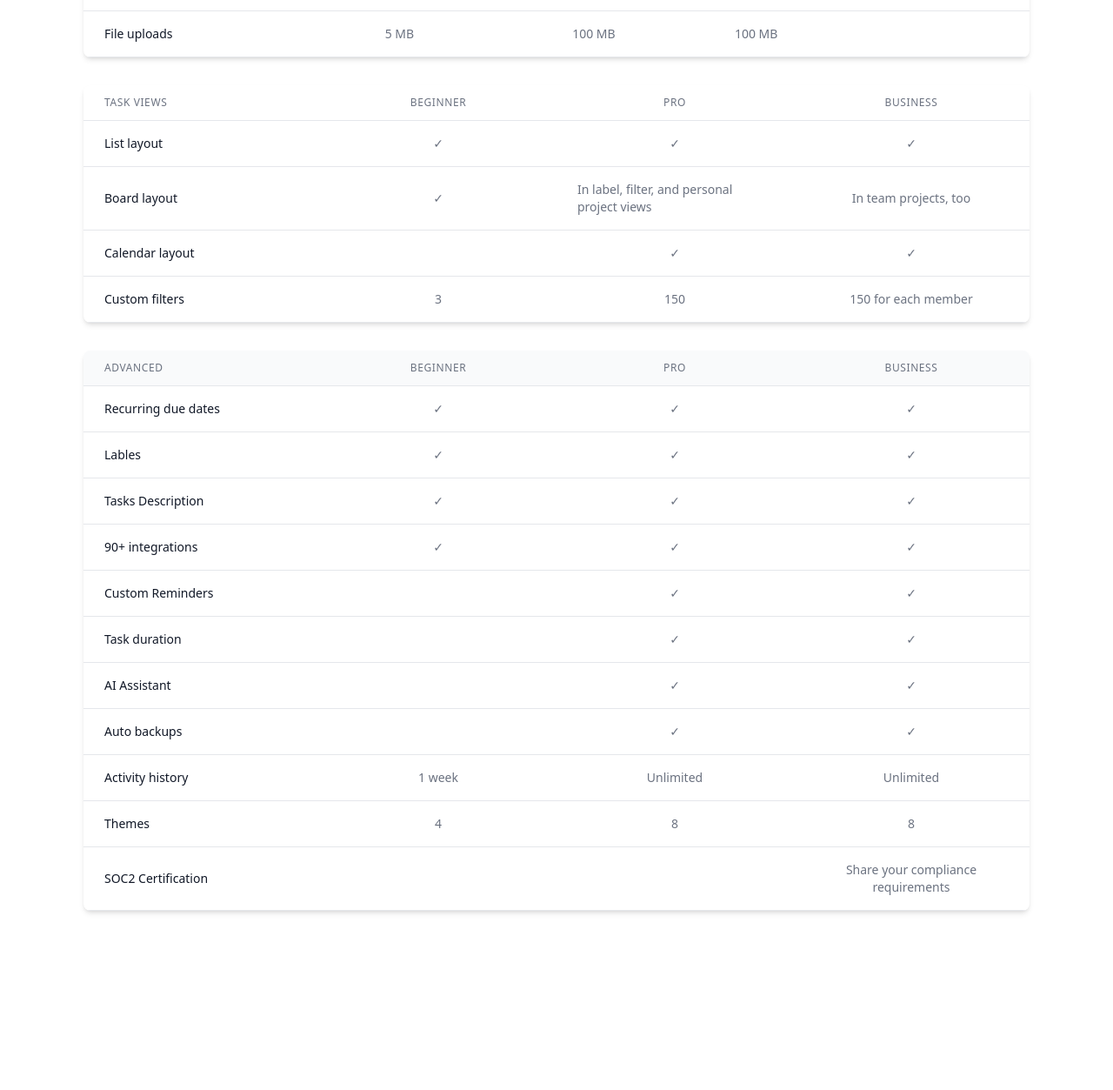
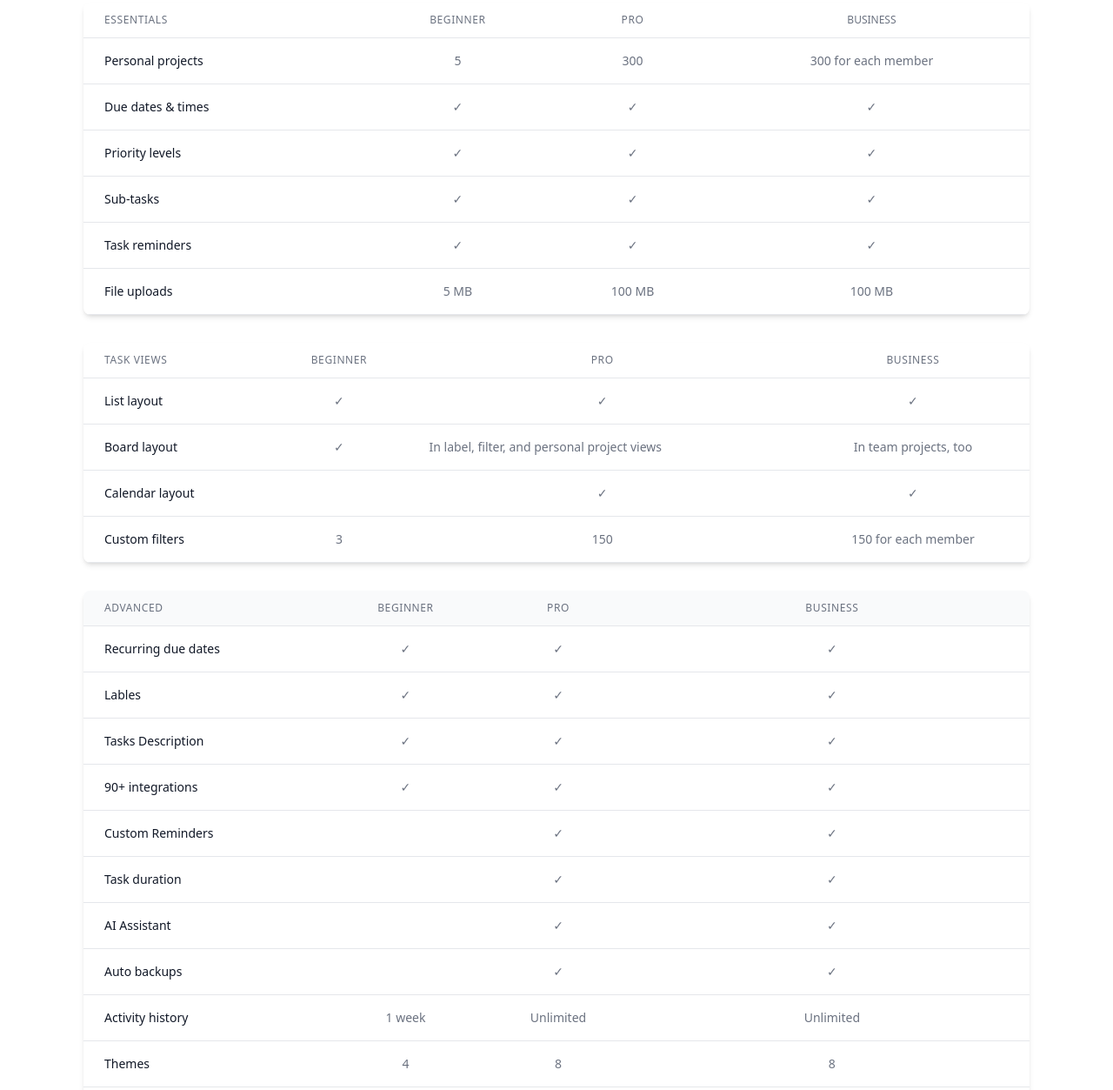
Before and after one commit to Ankit1141192/todoistConstructWeak, a plain HTML site: page pricing.html in a window 1280 px wide. Shown: the part 1218-2471 px from the top of the page at 87% size. Before the commit the page ends 2337 px from the top, so only its background shows below. Drawn offline with nearby package versions, Linux system fonts and the light colour scheme.

Commit message:
add responsiveness to the table in pricing.html

```diff
--- a/pricing.html
+++ b/pricing.html
@@ -19,6 +19,21 @@
 <body class="bg-whit py-10">
   <!-- Pricing Section -->
   <section class="max-w-6xl mx-auto p-8 rounded-2xl" x-data="{ plan: 'yearly' }">
+    <div class="mt-8 bg-white rounded-lg  overflow-x-auto ">
+
+      <div class="mb-9 text-center px-4 md:px-0">
+        <h1 class="text-4xl md:text-5xl font-bold mb-4 leading-tight">Choose your path<br class="hidden md:block">to
+          productivity</h1>
+        <p class="text-base md:text-xl text-gray-700 mb-8 leading-relaxed">
+          Use Todoist for free forever or upgrade to unlock our most<br class="hidden md:block">
+          powerful features for work and collaboration.
+        </p>
+        <div class="mt-8">
+          <span class="text-sm text-gray-600 font-bold">374K+ ★★★★★ reviews</span>
+        </div>
+      </div>
+
+    </div>
     <!-- Save 20% Label -->
     <div class="text-sm text-gray-600 mb-4">
       <span class="font-semibold">Save 20%</span>
@@ -40,7 +55,6 @@
 
     <!-- Pricing Plans -->
     <div class="grid grid-cols-1 md:grid-cols-3 gap-6">
-      <!-- Beginner Plan -->
       <div class="border p-6 rounded-lg shadow-sm">
         <h2 class="text-xl font-bold mb-2">Beginner</h2>
         <p class="text-gray-600 mb-4">Start organizing your life for free</p>
@@ -56,13 +70,15 @@
         </ul>
       </div>
 
-      <!-- Pro Plan -->
       <div class="border p-6 rounded-lg shadow-sm">
         <h2 class="text-xl font-bold mb-2">Pro</h2>
         <p class="text-gray-600 mb-4">Organize your work and life</p>
-        <div class="text-3xl font-extrabold mb-4">
-          <span x-text="plan === 'monthly' ? '₹220' : '₹176'"></span>
-          <span class="text-sm text-gray-500">per user/month</span>
+        <div class="flex items-center mb-4">
+          <div class="text-3xl font-extrabold mr-2" x-text="plan === 'monthly' ? '₹220' : '₹176'"></div>
+          <div class="text-sm text-gray-500">
+            per user/month<br>
+            ₹2100 billed yearly
+          </div>
         </div>
         <ul class="text-gray-700 space-y-2">
           <li>✓ 300 personal projects</li>
@@ -76,17 +92,19 @@
         </ul>
       </div>
 
-      <!-- Business Plan -->
       <div class="border p-6 rounded-lg shadow-sm">
         <h2 class="text-xl font-bold mb-2">Business</h2>
         <p class="text-gray-600 mb-4">Manage your teamwork, too</p>
-        <div class="text-3xl font-extrabold mb-4">
-          <span x-text="plan === 'monthly' ? '₹692' : '₹554'"></span>
-          <span class="text-sm text-gray-500">per user/month</span>
+        <div class="flex items-center mb-4">
+          <div class="text-3xl font-extrabold mr-2" x-text="plan === 'monthly' ? '₹692' : '₹554'"></div>
+          <div class="text-sm text-gray-500">
+            per user/month<br>
+            ₹6234 billed yearly
+          </div>
         </div>
         <ul class="text-gray-700 space-y-2">
           <li>✓ A shared team workspace</li>
-          <li x-text="plan === 'monthly' ? '₹692' : '₹554'">✓ Up to 500 team projects</li>
+          <li>✓ Up to 500 team projects</li>
           <li>✓ Calendar layout for team projects</li>
           <li>✓ Granular team activity logs</li>
           <li>✓ Shared templates</li>
@@ -97,7 +115,6 @@
         </ul>
       </div>
     </div>
-
 
 
     <!-- Compare plans -->
@@ -139,204 +156,207 @@
 
     </div>
 
-    </div>
+    <!-- Essentials -->
     <div class="mt-8 bg-white rounded-lg shadow-md overflow-x-auto">
-      <table class="min-w-full divide-y divide-gray-200 table-auto">
+      <table class="min-w-full divide-y divide-gray-200 table-fixed md:table-auto">
         <thead class="bg-white">
           <tr>
-            <th scope="col" class="px-6 py-3 text-left text-xs font-medium text-gray-500 uppercase tracking-wider">
+            <th scope="col"
+              class="px-6 py-3 text-left text-xs font-medium text-gray-500 uppercase tracking-wider w-1/4 md:w-auto">
               Essentials</th>
-            <th scope="col" class="px-6 py-3 text-left text-xs font-medium text-gray-500 uppercase tracking-wider">
+            <th scope="col"
+              class="px-6 py-3 text-left text-xs font-medium text-gray-500 uppercase tracking-wider w-1/4 md:w-auto text-center">
               Beginner</th>
-            <th scope="col" class="px-6 py-3 text-left text-xs font-medium text-gray-500 uppercase tracking-wider">Pro
+            <th scope="col"
+              class="px-6 py-3 text-left text-xs font-medium text-gray-500 uppercase tracking-wider w-1/4 md:w-auto text-center">
+              Pro
             </th>
-            <th scope="col" class="px-6 py-3 text-left text-xs font-medium text-gray-500 uppercase tracking">
+            <th scope="col"
+              class="px-6 py-3 text-left text-xs font-medium text-gray-500 uppercase tracking w-1/4 md:w-auto text-center">
               Business</th>
           </tr>
         </thead>
         <tbody>
           <tr class="divide-y divide-gray-200 border-b border-gray-200">
-            <td class="px-6 py-4 whitespace-nowrap text-sm font-medium text-gray-900">Personal projects</td>
-            <td class="px-6 py-4 whitespace-nowrap text-sm text-gray-500">5</td>
-            <td class="px-6 py-4 whitespace-nowrap text-sm text-gray-500">300</td>
-            <td class="px-6 py-4 whitespace-nowrap text-sm text-gray-500">300 for each member</td>
+            <td class="px-6 py-4 text-sm font-medium text-gray-900 break-words">Personal projects</td>
+            <td class="px-6 py-4 text-sm text-gray-500 text-center">5</td>
+            <td class="px-6 py-4 text-sm text-gray-500 text-center">300</td>
+            <td class="px-6 py-4 text-sm text-gray-500 text-center break-words">300 for each member</td>
           </tr>
           <tr class="divide-y divide-gray-200 border-b border-gray-200">
-            <td class="px-6 py-4 whitespace-nowrap text-sm font-medium text-gray-900">Due dates & times</td>
-            <td class="px-6 py-4 whitespace-nowrap text-sm text-gray-500">✓</td>
-            <td class="px-6 py-4 whitespace-nowrap text-sm text-gray-500">✓
+            <td class="px-6 py-4 text-sm font-medium text-gray-900">Due dates & times</td>
+            <td class="px-6 py-4 text-sm text-gray-500 text-center">✓</td>
+            <td class="px-6 py-4 text-sm text-gray-500 text-center">✓
             </td>
-            <td class="px-6 py-4 whitespace-nowrap text-sm text-gray-500">✓</td>
+            <td class="px-6 py-4 text-sm text-gray-500 text-center">✓</td>
           </tr>
           <tr class="divide-y divide-gray-200 border-b border-gray-200">
-            <td class="px-6 py-4 whitespace-nowrap text-sm font-medium text-gray-900">Priority levels</td>
-            <td class="px-6 py-4 whitespace-nowrap text-sm text-gray-500">✓</td>
-            <td class="px-6 py-4 whitespace-nowrap text-sm text-gray-500">✓
+            <td class="px-6 py-4 text-sm font-medium text-gray-900">Priority levels</td>
+            <td class="px-6 py-4 text-sm text-gray-500 text-center">✓</td>
+            <td class="px-6 py-4 text-sm text-gray-500 text-center">✓
             </td>
-            <td class="px-6 py-4 whitespace-nowrap text-sm text-gray-500">✓</td>
+            <td class="px-6 py-4 text-sm text-gray-500 text-center">✓</td>
           </tr>
           <tr class="divide-y divide-gray-200 border-b border-gray-200">
-            <td class="px-6 py-4 whitespace-nowrap text-sm font-medium text-gray-900">Sub-tasks</td>
-            <td class="px-6 py-4 whitespace-nowrap text-sm text-gray-500">✓</td>
-            <td class="px-6 py-4 whitespace-nowrap text-sm text-gray-500">✓
+            <td class="px-6 py-4 text-sm font-medium text-gray-900">Sub-tasks</td>
+            <td class="px-6 py-4 text-sm text-gray-500 text-center">✓</td>
+            <td class="px-6 py-4 text-sm text-gray-500 text-center">✓
             </td>
-            <td class="px-6 py-4 whitespace-nowrap text-sm text-gray-500">✓</td>
+            <td class="px-6 py-4 text-sm text-gray-500 text-center">✓</td>
           </tr>
           <tr class="divide-y divide-gray-200 border-b border-gray-200">
-            <td class="px-6 py-4 whitespace-nowrap text-sm font-medium text-gray-900">Task reminders</td>
-            <td class="px-6 py-4 whitespace-nowrap text-sm text-gray-500">✓</td>
-            <td class="px-6 py-4 whitespace-nowrap text-sm text-gray-500">✓
+            <td class="px-6 py-4 text-sm font-medium text-gray-900">Task reminders</td>
+            <td class="px-6 py-4 text-sm text-gray-500 text-center">✓</td>
+            <td class="px-6 py-4 text-sm text-gray-500 text-center">✓
             </td>
-            <td class="px-6 py-4 whitespace-nowrap text-sm text-gray-500">✓</td>
+            <td class="px-6 py-4 text-sm text-gray-500 text-center">✓</td>
           </tr>
           <tr class="divide-y divide-gray-200 border-b border-gray-200">
-            <td class="px-6 py-4 whitespace-nowrap text-sm font-medium text-gray-900">File uploads</td>
-            <td class="px-6 py-4 whitespace-nowrap text-sm text-gray-500">5 MB</td>
-            <td class="px-6 py-4 whitespace-nowrap text-sm text-gray-500">100 MB
+            <td class="px-6 py-4 text-sm font-medium text-gray-900 break-words">File uploads</td>
+            <td class="px-6 py-4 text-sm text-gray-500 text-center">5 MB</td>
+            <td class="px-6 py-4 text-sm text-gray-500 text-center">100 MB
             </td>
-            <td class="px-6 py-4 whitespace-nowrap text-sm text-gray-500">100 MB</td>
+            <td class="px-6 py-4 text-sm text-gray-500 text-center">100 MB</td>
           </tr>
 
         </tbody>
       </table>
     </div>
-
     <!--Task views -->
     <div class="mt-8 bg-white rounded-lg shadow-md overflow-x-auto">
-      <table class="min-w-full divide-y divide-gray-200 table-fixed">
+      <table class="min-w-full divide-y divide-gray-200 table-fixed md:table-auto">
         <thead class="bg-white">
           <tr>
             <th scope="col"
-              class="px-6 py-3 text-left text-xs font-medium text-gray-500 uppercase tracking-wider w-1/4">
+              class="px-6 py-3 text-left text-xs font-medium text-gray-500 uppercase tracking-wider w-1/4 md:w-auto">
               Task views</th>
             <th scope="col"
-              class="px-6 py-3 text-left text-xs font-medium text-gray-500 uppercase tracking-wider w-1/4 text-center">
+              class="px-6 py-3 text-left text-xs font-medium text-gray-500 uppercase tracking-wider w-1/4 md:w-auto text-center">
               Beginner</th>
             <th scope="col"
-              class="px-6 py-3 text-left text-xs font-medium text-gray-500 uppercase tracking-wider w-1/4 text-center">
+              class="px-6 py-3 text-left text-xs font-medium text-gray-500 uppercase tracking-wider w-1/4 md:w-auto text-center">
               Pro
             </th>
             <th scope="col"
-              class="px-6 py-3 text-left text-xs font-medium text-gray-500 uppercase tracking-wider w-1/4 text-center">
+              class="px-6 py-3 text-left text-xs font-medium text-gray-500 uppercase tracking-wider w-1/4 md:w-auto text-center">
               Business</th>
           </tr>
         </thead>
         <tbody>
           <tr class="divide-y divide-gray-200 border-b border-gray-200">
-            <td class="px-6 py-4 whitespace-nowrap text-sm font-medium text-gray-900 ">List layout </td>
-            <td class="px-6 py-4 whitespace-nowrap text-sm text-gray-500 text-center">✓</td>
-            <td class="px-6 py-4 whitespace-nowrap text-sm text-gray-500 text-center">✓</td>
-            <td class="px-6 py-4 whitespace-nowrap text-sm text-gray-500 text-center">✓</td>
+            <td class="px-6 py-4 text-sm font-medium text-gray-900 break-words">List layout</td>
+            <td class="px-6 py-4 text-sm text-gray-500 text-center">✓</td>
+            <td class="px-6 py-4 text-sm text-gray-500 text-center">✓</td>
+            <td class="px-6 py-4 text-sm text-gray-500 text-center">✓</td>
           </tr>
           <tr class="divide-y divide-gray-200 border-b border-gray-200">
-            <td class="px-6 py-4 whitespace-nowrap text-sm font-medium text-gray-900">Board layout </td>
+            <td class="px-6 py-4 text-sm font-medium text-gray-900 break-words">Board layout</td>
             <td class="px-6 py-4 text-sm text-gray-500 text-center">✓</td>
-            <td class="px-6 py-4 text-sm text-gray-500">In label, filter, and personal project views</td>
-            <td class="px-6 py-4 text-sm text-gray-500 text-center">In team projects, too</td>
+            <td class="px-6 py-4 text-sm text-gray-500 break-words">In label, filter, and personal project views</td>
+            <td class="px-6 py-4 text-sm text-gray-500 text-center break-words">In team projects, too</td>
           </tr>
           <tr class="divide-y divide-gray-200 border-b border-gray-200">
-            <td class="px-6 py-4 whitespace-nowrap text-sm font-medium text-gray-900">Calendar layout </td>
-            <td class="px-6 py-4 whitespace-nowrap text-sm text-gray-500 text-center"></td>
-            <td class="px-6 py-4 whitespace-nowrap text-sm text-gray-500 text-center">✓</td>
-            <td class="px-6 py-4 whitespace-nowrap text-sm text-gray-500 text-center">✓</td>
+            <td class="px-6 py-4 text-sm font-medium text-gray-900 break-words">Calendar layout</td>
+            <td class="px-6 py-4 text-sm text-gray-500 text-center"></td>
+            <td class="px-6 py-4 text-sm text-gray-500 text-center">✓</td>
+            <td class="px-6 py-4 text-sm text-gray-500 text-center">✓</td>
           </tr>
           <tr class="divide-y divide-gray-200 border-b border-gray-200">
-            <td class="px-6 py-4 whitespace-nowrap text-sm font-medium text-gray-900">Custom filters </td>
-            <td class="px-6 py-4 whitespace-nowrap text-sm text-gray-500 text-center">3</td>
-            <td class="px-6 py-4 whitespace-nowrap text-sm text-gray-500 text-center">150</td>
-            <td class="px-6 py-4 whitespace-nowrap text-sm text-gray-500 text-center">150 for each member</td>
+            <td class="px-6 py-4 text-sm font-medium text-gray-900 break-words">Custom filters</td>
+            <td class="px-6 py-4 text-sm text-gray-500 text-center">3</td>
+            <td class="px-6 py-4 text-sm text-gray-500 text-center">150</td>
+            <td class="px-6 py-4 text-sm text-gray-500 text-center break-words">150 for each member</td>
           </tr>
         </tbody>
       </table>
     </div>
 
-
     <!-- Advanced  -->
     <div class="mt-8 bg-white rounded-lg shadow-md overflow-x-auto">
-      <table class="min-w-full divide-y divide-gray-200 table-fixed">
+      <table class="min-w-full divide-y divide-gray-200 table-fixed md:table-auto">
         <thead class="bg-gray-50">
           <tr>
             <th scope="col"
-              class="px-6 py-3 text-left text-xs font-medium text-gray-500 uppercase tracking-wider w-1/4">
+              class="px-6 py-3 text-left text-xs font-medium text-gray-500 uppercase tracking-wider w-1/4 md:w-auto">
               Advanced</th>
             <th scope="col"
-              class="px-6 py-3 text-left text-xs font-medium text-gray-500 uppercase tracking-wider w-1/4 text-center">
+              class="px-6 py-3 text-left text-xs font-medium text-gray-500 uppercase tracking-wider w-1/4 md:w-auto text-center">
               Beginner</th>
             <th scope="col"
-              class="px-6 py-3 text-left text-xs font-medium text-gray-500 uppercase tracking-wider w-1/4 text-center">
+              class="px-6 py-3 text-left text-xs font-medium text-gray-500 uppercase tracking-wider w-1/4 md:w-auto text-center">
               Pro
             </th>
             <th scope="col"
-              class="px-6 py-3 text-left text-xs font-medium text-gray-500 uppercase tracking-wider w-1/4 text-center">
+              class="px-6 py-3 text-left text-xs font-medium text-gray-500 uppercase tracking-wider w-1/4 md:w-auto text-center">
               Business</th>
           </tr>
         </thead>
         <tbody>
-          <tr class="divide-y divide-gray-200  border-b border-gray-200">
-            <td class="px-6 py-4 whitespace-nowrap text-sm font-medium text-gray-900">Recurring due dates</td>
-            <td class="px-6 py-4 whitespace-nowrap text-sm text-gray-500 text-center">✓</td>
-            <td class="px-6 py-4 whitespace-nowrap text-sm text-gray-500 text-center">✓</td>
-            <td class="px-6 py-4 whitespace-nowrap text-sm text-gray-500 text-center">✓</td>
+          <tr class="divide-y divide-gray-200 border-b border-gray-200">
+            <td class="px-6 py-4 text-sm font-medium text-gray-900 break-words">Recurring due dates</td>
+            <td class="px-6 py-4 text-sm text-gray-500 text-center">✓</td>
+            <td class="px-6 py-4 text-sm text-gray-500 text-center">✓</td>
+            <td class="px-6 py-4 text-sm text-gray-500 text-center">✓</td>
           </tr>
           <tr class="divide-y divide-gray-200 border-b border-gray-200">
-            <td class="px-6 py-4 whitespace-nowrap text-sm font-medium text-gray-900">Lables</td>
-            <td class="px-6 py-4 whitespace-nowrap text-sm text-gray-500 text-center">✓</td>
-            <td class="px-6 py-4 whitespace-nowrap text-sm text-gray-500 text-center">✓</td>
-            <td class="px-6 py-4 whitespace-nowrap text-sm text-gray-500 text-center">✓</td>
+            <td class="px-6 py-4 text-sm font-medium text-gray-900 break-words">Lables</td>
+            <td class="px-6 py-4 text-sm text-gray-500 text-center">✓</td>
+            <td class="px-6 py-4 text-sm text-gray-500 text-center">✓</td>
+            <td class="px-6 py-4 text-sm text-gray-500 text-center">✓</td>
           </tr>
           <tr class="divide-y divide-gray-200 border-b border-gray-200">
-            <td class="px-6 py-4 whitespace-nowrap text-sm font-medium text-gray-900">Tasks Description</td>
-            <td class="px-6 py-4 whitespace-nowrap text-sm text-gray-500 text-center">✓</td>
-            <td class="px-6 py-4 whitespace-nowrap text-sm text-gray-500 text-center">✓</td>
-            <td class="px-6 py-4 whitespace-nowrap text-sm text-gray-500 text-center">✓</td>
+            <td class="px-6 py-4 text-sm font-medium text-gray-900 break-words">Tasks Description</td>
+            <td class="px-6 py-4 text-sm text-gray-500 text-center">✓</td>
+            <td class="px-6 py-4 text-sm text-gray-500 text-center">✓</td>
+            <td class="px-6 py-4 text-sm text-gray-500 text-center">✓</td>
           </tr>
           <tr class="divide-y divide-gray-200 border-b border-gray-200">
-            <td class="px-6 py-4 whitespace-nowrap text-sm font-medium text-gray-900">90+ integrations</td>
-            <td class="px-6 py-4 whitespace-nowrap text-sm text-gray-500 text-center">✓</td>
-            <td class="px-6 py-4 whitespace-nowrap text-sm text-gray-500 text-center">✓</td>
-            <td class="px-6 py-4 whitespace-nowrap text-sm text-gray-500 text-center">✓</td>
+            <td class="px-6 py-4 text-sm font-medium text-gray-900 break-words">90+ integrations</td>
+            <td class="px-6 py-4 text-sm text-gray-500 text-center">✓</td>
+            <td class="px-6 py-4 text-sm text-gray-500 text-center">✓</td>
+            <td class="px-6 py-4 text-sm text-gray-500 text-center">✓</td>
           </tr>
           <tr class="divide-y divide-gray-200 border-b border-gray-200">
-            <td class="px-6 py-4 whitespace-nowrap text-sm font-medium text-gray-900">Custom Reminders</td>
-            <td class="px-6 py-4 whitespace-nowrap text-sm text-gray-500 text-center"></td>
-            <td class="px-6 py-4 whitespace-nowrap text-sm text-gray-500 text-center">✓</td>
-            <td class="px-6 py-4 whitespace-nowrap text-sm text-gray-500 text-center">✓</td>
+            <td class="px-6 py-4 text-sm font-medium text-gray-900 break-words">Custom Reminders</td>
+            <td class="px-6 py-4 text-sm text-gray-500 text-center"></td>
+            <td class="px-6 py-4 text-sm text-gray-500 text-center">✓</td>
+            <td class="px-6 py-4 text-sm text-gray-500 text-center">✓</td>
           </tr>
           <tr class="divide-y divide-gray-200 border-b border-gray-200">
-            <td class="px-6 py-4 whitespace-nowrap text-sm font-medium text-gray-900">Task duration</td>
-            <td class="px-6 py-4 whitespace-nowrap text-sm text-gray-500 text-center"></td>
-            <td class="px-6 py-4 whitespace-nowrap text-sm text-gray-500 text-center">✓</td>
-            <td class="px-6 py-4 whitespace-nowrap text-sm text-gray-500 text-center">✓</td>
+            <td class="px-6 py-4 text-sm font-medium text-gray-900 break-words">Task duration</td>
+            <td class="px-6 py-4 text-sm text-gray-500 text-center"></td>
+            <td class="px-6 py-4 text-sm text-gray-500 text-center">✓</td>
+            <td class="px-6 py-4 text-sm text-gray-500 text-center">✓</td>
           </tr>
           <tr class="divide-y divide-gray-200 border-b border-gray-200">
-            <td class="px-6 py-4 whitespace-nowrap text-sm font-medium text-gray-900">AI Assistant</td>
-            <td class="px-6 py-4 whitespace-nowrap text-sm text-gray-500 text-center"></td>
-            <td class="px-6 py-4 whitespace-nowrap text-sm text-gray-500 text-center">✓</td>
-            <td class="px-6 py-4 whitespace-nowrap text-sm text-gray-500 text-center">✓</td>
+            <td class="px-6 py-4 text-sm font-medium text-gray-900 break-words">AI Assistant</td>
+            <td class="px-6 py-4 text-sm text-gray-500 text-center"></td>
+            <td class="px-6 py-4 text-sm text-gray-500 text-center">✓</td>
+            <td class="px-6 py-4 text-sm text-gray-500 text-center">✓</td>
           </tr>
           <tr class="divide-y divide-gray-200 border-b border-gray-200">
-            <td class="px-6 py-4 whitespace-nowrap text-sm font-medium text-gray-900">Auto backups</td>
-            <td class="px-6 py-4 whitespace-nowrap text-sm text-gray-500 text-center"></td>
-            <td class="px-6 py-4 whitespace-nowrap text-sm text-gray-500 text-center">✓</td>
-            <td class="px-6 py-4 whitespace-nowrap text-sm text-gray-500 text-center">✓</td>
+            <td class="px-6 py-4 text-sm font-medium text-gray-900 break-words">Auto backups</td>
+            <td class="px-6 py-4 text-sm text-gray-500 text-center"></td>
+            <td class="px-6 py-4 text-sm text-gray-500 text-center">✓</td>
+            <td class="px-6 py-4 text-sm text-gray-500 text-center">✓</td>
           </tr>
           <tr class="divide-y divide-gray-200 border-b border-gray-200">
-            <td class="px-6 py-4 whitespace-nowrap text-sm font-medium text-gray-900">Activity history</td>
-            <td class="px-6 py-4 whitespace-nowrap text-sm text-gray-500 text-center">1 week</td>
-            <td class="px-6 py-4 whitespace-nowrap text-sm text-gray-500 text-center">Unlimited</td>
-            <td class="px-6 py-4 whitespace-nowrap text-sm text-gray-500 text-center">Unlimited</td>
+            <td class="px-6 py-4 text-sm font-medium text-gray-900 break-words">Activity history</td>
+            <td class="px-6 py-4 text-sm text-gray-500 text-center">1 week</td>
+            <td class="px-6 py-4 text-sm text-gray-500 text-center">Unlimited</td>
+            <td class="px-6 py-4 text-sm text-gray-500 text-center">Unlimited</td>
           </tr>
           <tr class="divide-y divide-gray-200 border-b border-gray-200">
-            <td class="px-6 py-4 whitespace-nowrap text-sm font-medium text-gray-900">Themes</td>
-            <td class="px-6 py-4 whitespace-nowrap text-sm text-gray-500 text-center">4</td>
-            <td class="px-6 py-4 whitespace-nowrap text-sm text-gray-500 text-center">8</td>
-            <td class="px-6 py-4 whitespace-nowrap text-sm text-gray-500 text-center">8</td>
+            <td class="px-6 py-4 text-sm font-medium text-gray-900 break-words">Themes</td>
+            <td class="px-6 py-4 text-sm text-gray-500 text-center">4</td>
+            <td class="px-6 py-4 text-sm text-gray-500 text-center">8</td>
+            <td class="px-6 py-4 text-sm text-gray-500 text-center">8</td>
           </tr>
           <tr class="divide-y divide-gray-200 border-b border-gray-200">
-            <td class="px-6 py-4 whitespace-nowrap text-sm font-medium text-gray-900">SOC2 Certification</td>
-            <td class="px-6 py-4 whitespace-nowrap text-sm text-gray-500 text-center"></td>
-            <td class="px-6 py-4 whitespace-nowrap text-sm text-gray-500 text-center"></td>
-            <td class="px-6 py-4 text-sm text-gray-500 text-center"><a href=""> Share your compliance
+            <td class="px-6 py-4 text-sm font-medium text-gray-900 break-words">SOC2 Certification</td>
+            <td class="px-6 py-4 text-sm text-gray-500 text-center"></td>
+            <td class="px-6 py-4 text-sm text-gray-500 text-center"></td>
+            <td class="px-6 py-4 text-sm text-gray-500 text-center"><a href="" class="break-all">Share your compliance
                 requirements</a> </td>
           </tr>
         </tbody>
```
